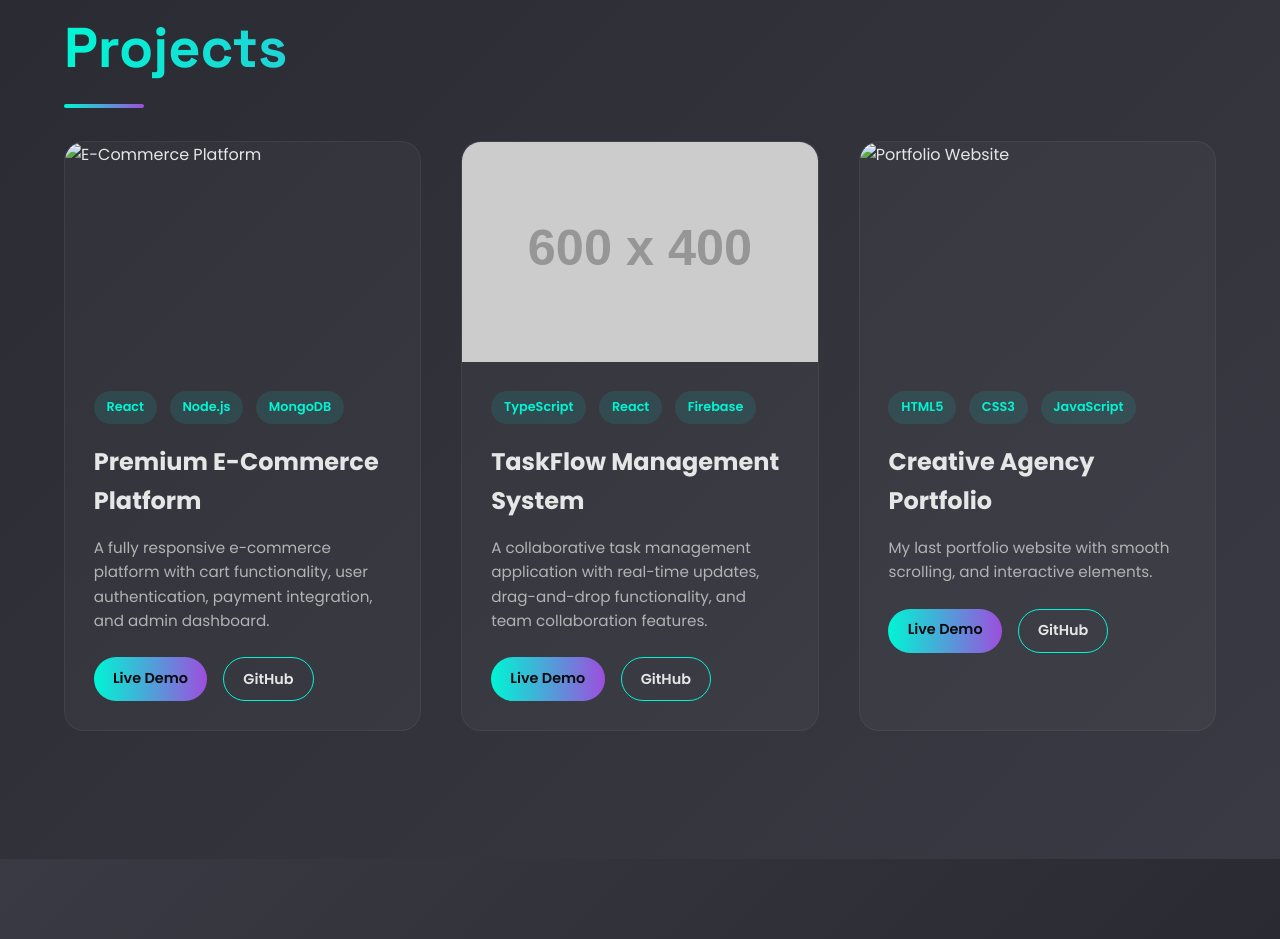
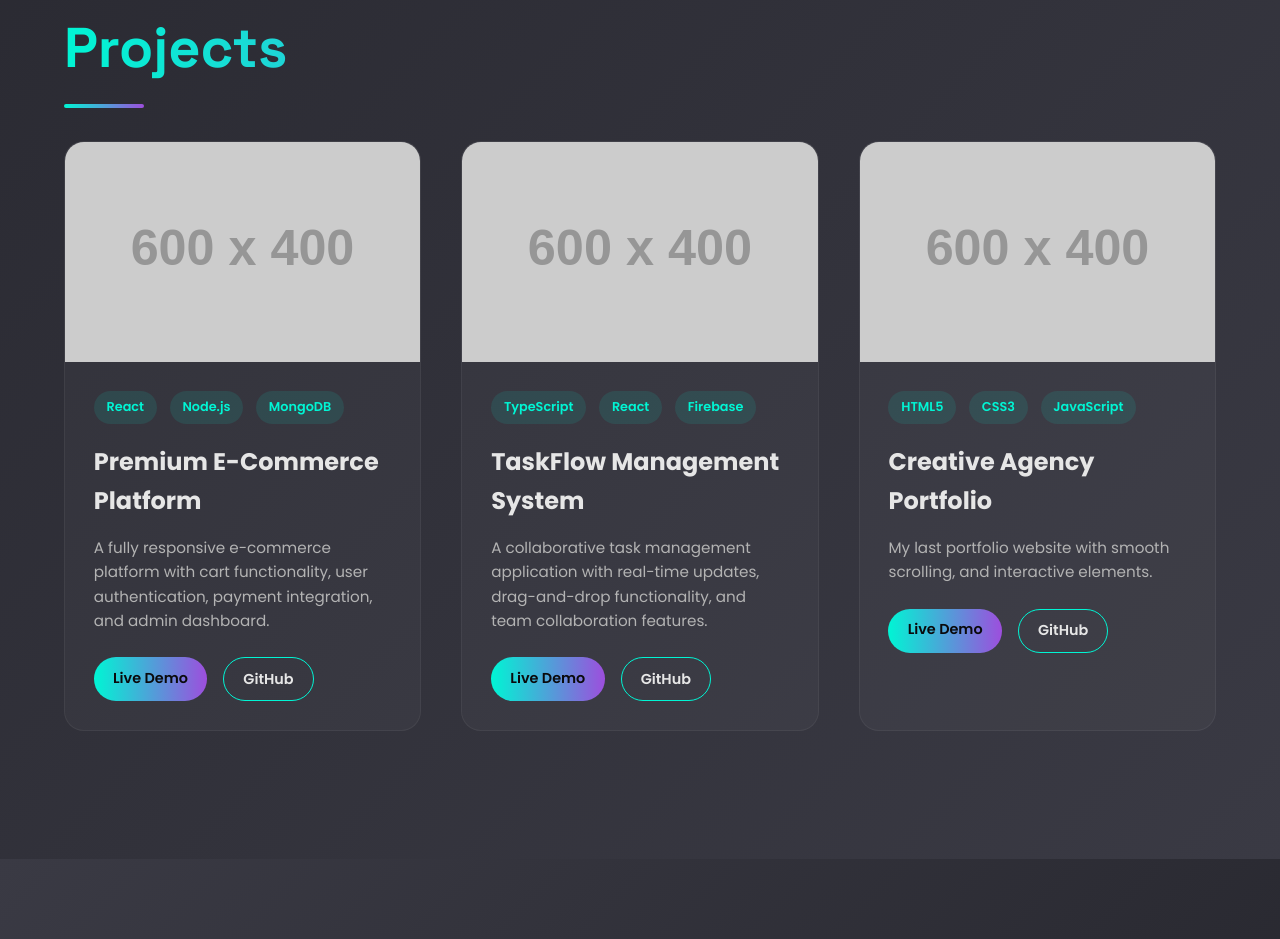
Before and after one commit to eliotttobi-boop/Dave-s-Web, a plain HTML site: page index.html in a window 1280 px wide. Shown: the part 2879-3818 px from the top of the page. Drawn offline with Linux system fonts and the light colour scheme; placeholder pictures from the web are drawn by us.

Commit message:
Add files via upload

```diff
--- a/index.html
+++ b/index.html
@@ -1056,7 +1056,7 @@
         <div class="projects-grid">
             <div class="project-card">
                 <div class="project-image">
-                    <img src="/images/Annotation 2025-09-18 055104.png" alt="E-Commerce Platform">
+                    <img src="https://placehold.co/600x400/1e1e24/00f5d4?text=E-Commerce+Platform" alt="E-Commerce Platform">
                 </div>
                 <div class="project-content">
                     <div class="project-tags">
@@ -1094,7 +1094,7 @@
 
             <div class="project-card">
                 <div class="project-image">
-                    <img src="/images/bnnotation 2025-09-18 055656.png" alt="Portfolio Website">
+                    <img src="https://placehold.co/600x400/1e1e24/f72585?text=Portfolio+Website" alt="Portfolio Website">
                 </div>
                 <div class="project-content">
                     <div class="project-tags">
```
